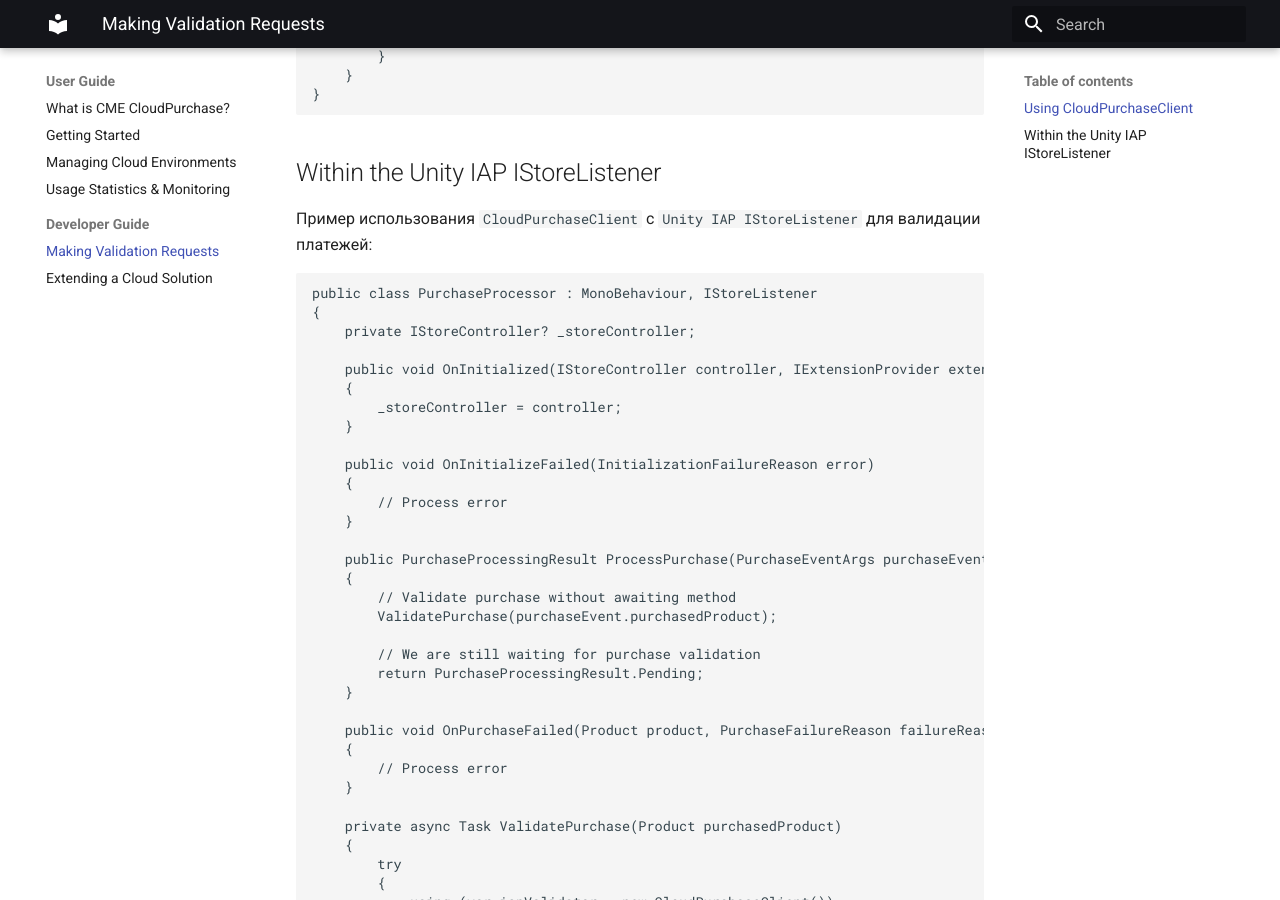
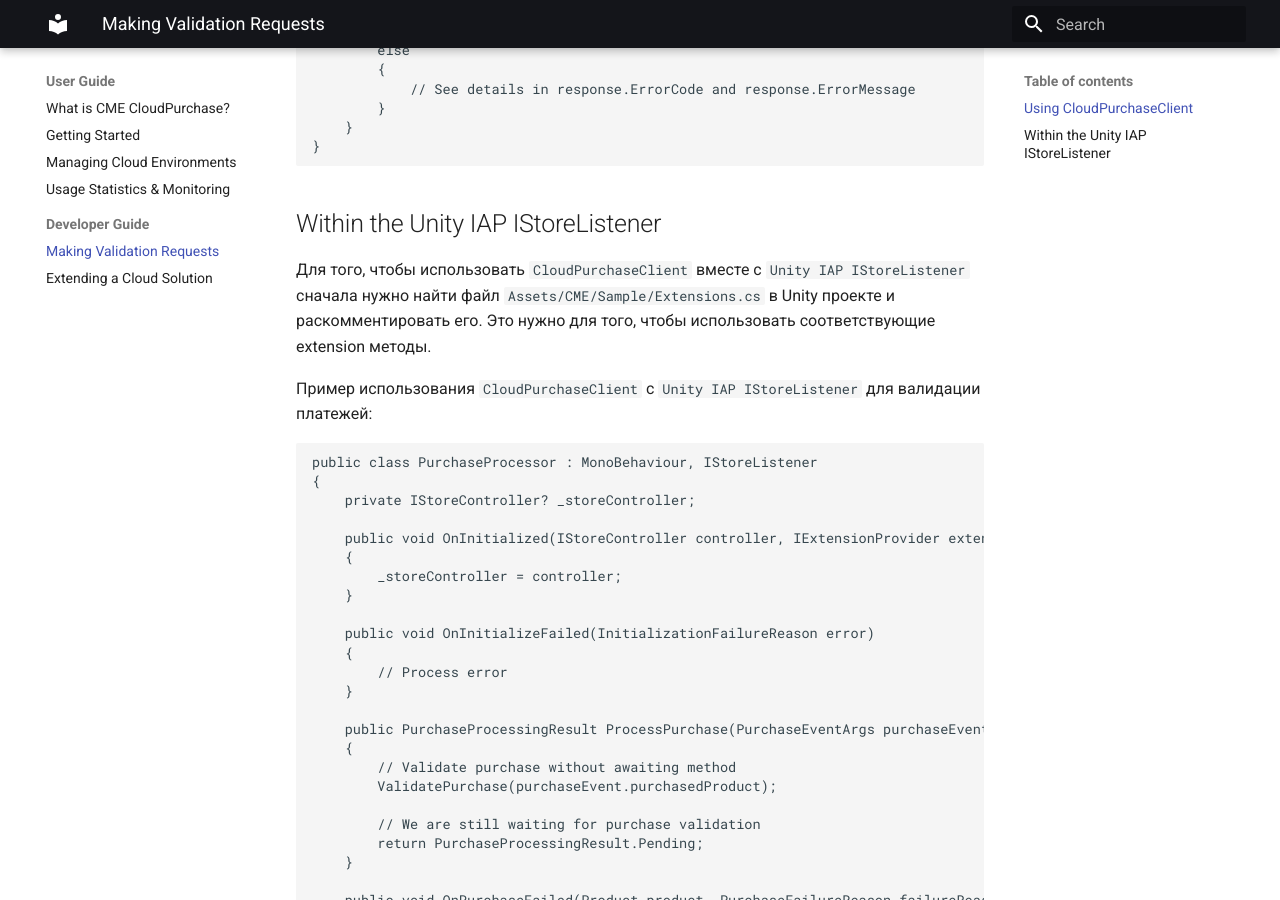
Before and after one commit to creative-mobile/CME.Documentation, an MkDocs documentation site: the page built from docs/user_guide/making_validation_requests.md, in a window 1280 px wide and 900 px high, scrolled down 996 px. Built offline with MkDocs 1.6.1 and Material for MkDocs 9.7.7, drawn with Linux system fonts in a browser that asks for light colours; some of the changed text lies outside the part shown.

Commit message:
PR changes

````diff
--- a/docs/user_guide/making_validation_requests.md
+++ b/docs/user_guide/making_validation_requests.md
@@ -1,6 +1,6 @@
 # Making Validation Requests
 
-Вызывать проверку платежа крайне просто.
+При установке нашего пакета в вашем Unity проекте появится файл `Assets/CME/Sample/CloudPurchaseSample.cs` в котором есть примеры использования `CloudPurchaseClient`.
 
 ## <a id="client"></a> Using CloudPurchaseClient
 Пример использования `CloudPurchaseClient` для валидации платежей:
@@ -46,6 +46,8 @@
 ```
 
 ## <a id="unity-iap"></a> Within the Unity IAP IStoreListener
+
+Для того, чтобы использовать `CloudPurchaseClient` вместе с `Unity IAP IStoreListener` сначала нужно найти файл `Assets/CME/Sample/Extensions.cs` в Unity проекте и раскомментировать его. Это нужно для того, чтобы использовать соответствующие extension методы.
 
 Пример использования `CloudPurchaseClient` c `Unity IAP IStoreListener` для валидации платежей:
 
````
